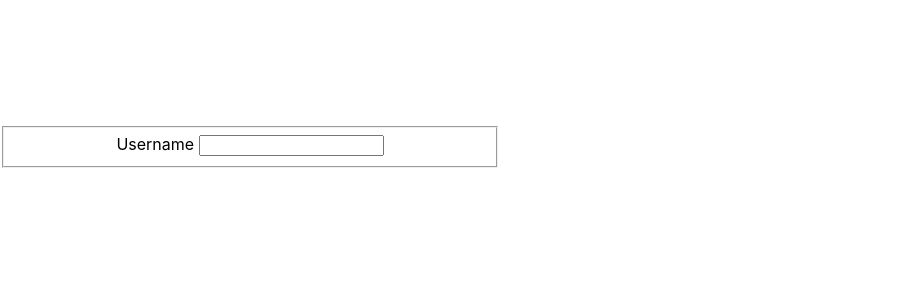
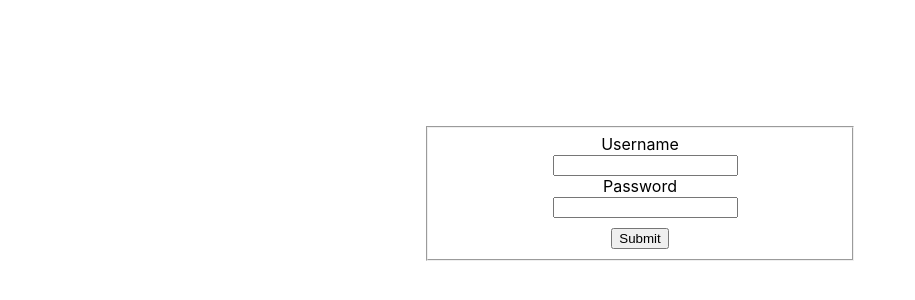
Before and after one commit to UP927887/industrial-project-grp4, a React (Create React App) app in the folder front_end/: page / in a window 1280 px wide. Shown: the part 124-424 px from the top of the page, without its empty margins (0-915 px from the left). Built offline with nearby package versions, Linux system fonts and the light colour scheme.

Commit message:
Login Page .jsx and .css Modifications

```diff
--- a/front_end/package.json
+++ b/front_end/package.json
@@ -8,7 +8,7 @@
     "@testing-library/user-event": "^13.5.0",
     "react": "^18.2.0",
     "react-dom": "^18.2.0",
-    "react-scripts": "5.0.1",
+    "react-scripts": "^5.0.1",
     "web-vitals": "^2.1.4"
   },
   "scripts": {
--- a/front_end/src/App.css
+++ b/front_end/src/App.css
@@ -1,10 +1,11 @@
 .App {
   text-align: center;
-  width: 100%;
-  height: 100vh;
+  /* width: 100%; */
+  /* height: 100vh; */
   /* background-color: #1b1b32; */
   font-size: 16px;
   display: flex;
+  justify-content: center;
 }
 
 form {
@@ -12,5 +13,30 @@ form {
   margin: 50% auto;
   max-width: 500px;
   min-width: 300px;
+}
 
+label {
+  display: flex;
+  flex-direction: row;
+  justify-content: center;
+  text-align: right;
+  width: 400px;
+  /* line-height: 26px; */
+  /* margin-bottom: 10px; */
 }
+
+input {
+  display: flexbox;
+  flex-direction: row;
+  justify-content: center;
+  margin-left: 10px;
+}
+
+fieldset{
+  width: 300px;
+  margin: auto;
+}
+
+button {
+  margin-top: 10px;
+}
--- a/front_end/src/Login.jsx
+++ b/front_end/src/Login.jsx
@@ -1,9 +1,31 @@
 export const Login = () => {
     return (
-        <div>
-            <form>
+        <div className="login-form-container">
+            <form className="login-form">
                 <fieldset>
-                    <label for="username">Username <input id = "username" name="username" type = "text" required/></label>
+                    <div>
+                        <label for="username">Username</label>
+                        <input
+                            id = "username"
+                            name = "username"
+                            type = "text" required
+                        />
+                    </div>
+
+                    <div>
+                        <label for="password">Password</label>
+                        <input
+                            id = "password"
+                            name = "password"
+                            type = "text" required
+                        />
+                    </div>
+
+                    <div>
+                        <button type="submit">
+                            Submit
+                        </button>
+                    </div>
                 </fieldset>
             </form>
         </div>
```
Also changed, not shown: 1 other file (tests, documents, lock files or other folders).
